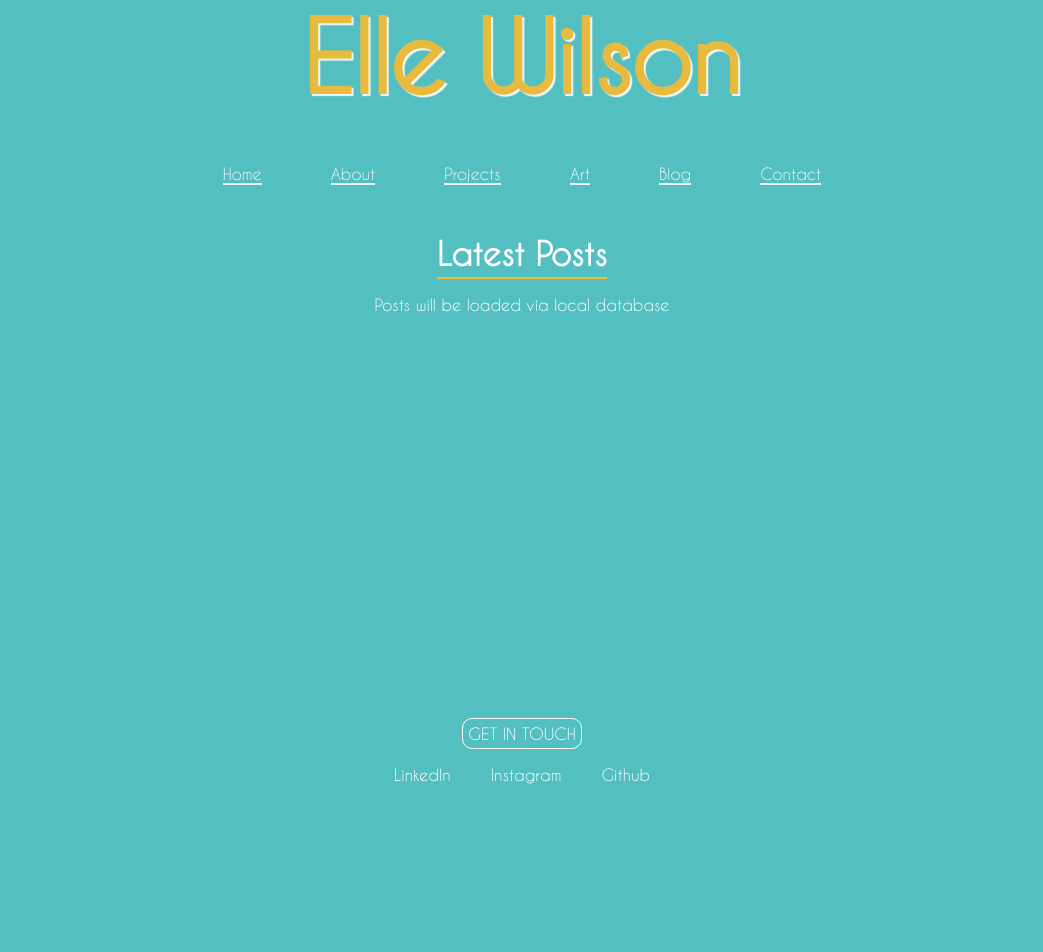
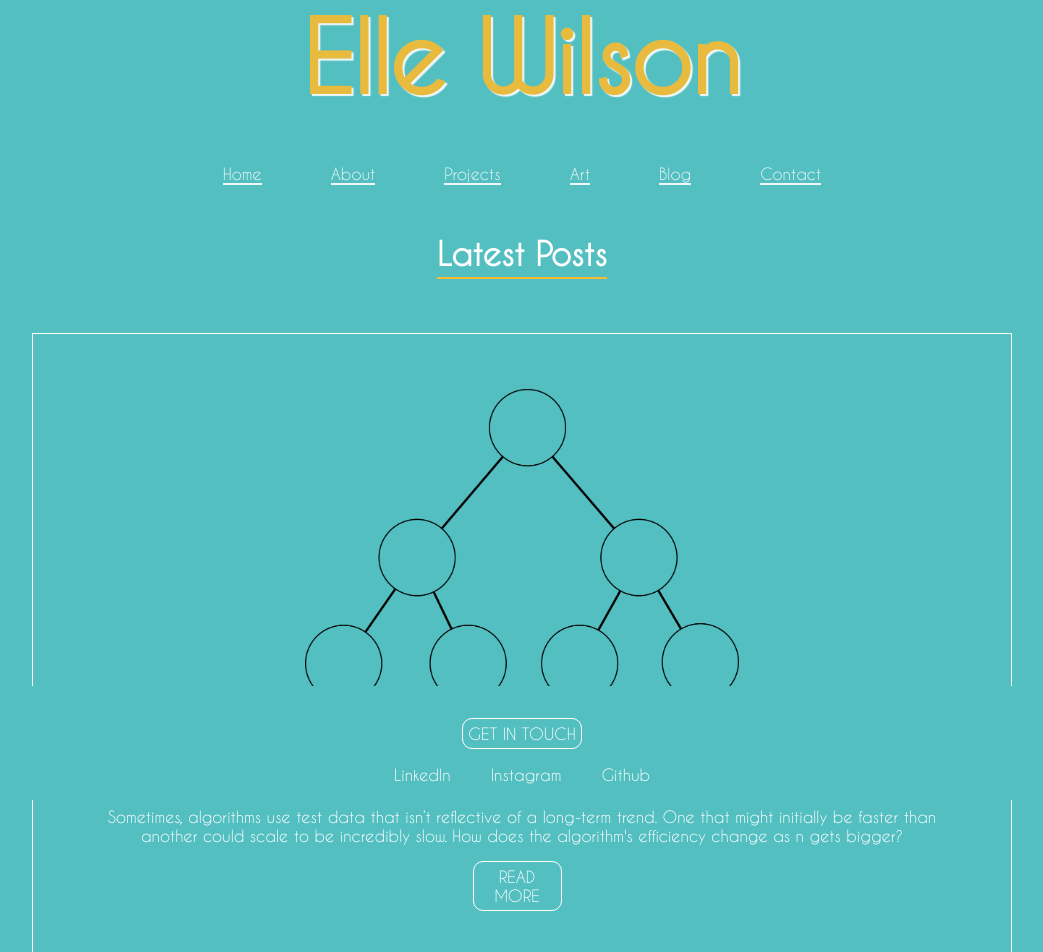
Before and after one commit to ellewilson96/elle-wilson, a React (Create React App) app: page /blog in a window 1280 px wide. Shown: the top 952 px of the page, without its empty margins (118-1161 px from the left). Before the commit the page ends 800 px from the top, so only its background shows below. Built offline with nearby package versions, Linux system fonts and the light colour scheme.

Commit message:
add blog posts, add signature image to about page

```diff
--- a/src/components/About.js
+++ b/src/components/About.js
@@ -1,6 +1,7 @@
 import React, { Component } from 'react';
 import '../styles/About.css'
 import profile from '../img/profile.png'
+import sign from '../img/sign.png'
 
   class About extends Component {
 
@@ -22,9 +23,14 @@ import profile from '../img/profile.png'
             Full-Stack Software Engineering online immersive. While committing full-time hours every week as both a supervisor and a student,
             Elle worked remotely to complete the program in January of 2019.</p>
           </div>
+        <div className="signature">
           <div className="profile-image">
           <img src={profile} alt="me" />
           </div>
+          <div className="sign">
+          <img src={sign} alt="elle" />
+          </div>
+        </div>
     </div>
   )}
 }
--- a/src/components/Blog.js
+++ b/src/components/Blog.js
@@ -1,47 +1,112 @@
 import React, { Component } from 'react';
-import '../App.css'
+import big from '../img/blog/big-o.jpeg'
+import bone from '../img/blog/post-1.png'
+import btwo from '../img/blog/post-2.png'
+import bthree from '../img/blog/post-3.png'
+import bfour from '../img/blog/post-4.png'
+import bfive from '../img/blog/post-6.png'
 
   class Blog extends Component {
 
   render() {
     return(
       <div className="blog">
+        <div className="post-container">
+          <div className="post">
+            <div className="post-image">
+            <img src={bone} alt="one" />
+            </div>
+              <div className="post-content">
+								<h2>Big O Notation</h2>
+								<div className="blog-meta">May 5, 2019</div>
+								<p>Sometimes, algorithms use test data that isn’t reflective of a long-term trend. One that might initially be faster than another could scale to be incredibly slow. How does the algorithm's efficiency change as n gets bigger?
+								</p>
+            <div className="site-button">
+              <button>
+					         <a href="http://ellewilson.org/big_o_notation" className="read-more">Read More</a>
+              </button>
+             </div>
+          </div>
+          </div>
+          <div className="post">
+          <div className="post-image">
+            <img src={btwo} alt="two" />
+            </div>
+            <div className="post-content">
+							<h2>Sorting Lists</h2>
+							<div className="blog-meta">May 1, 2019</div>
+							<p>The essential question here is: How can we place a given element into our array while keeping the array sorted?
+							Here, we will explore the insertion sort method. How efficient, in terms of time complexity, is this method compared to others?</p>
+              <div className="site-button">
+                <button>
+              <a href="http://ellewilson.org/sorting_lists" className="read-more">Read More</a>
+                </button>
+                </div>
+          </div>
+          </div>
+          <div className="post">
+          <div className="post-image">
+            <img src={bthree} alt="three" />
+            </div>
+            <div className="post-content">
+							<h2>Searching Arrays with Algorithms</h2>
+							<div className="blog-meta">April 26, 2019</div>
+							<p>If you have 100,000,000 sorted elements, what would the worst case be for a linear search vs binary search?</p>
+              <div className="site-button">
+                <button>
+            	<a href="http://ellewilson.org/searching_arrays" className="read-more">Read More</a>
+              </button>
+              </div>
+          </div>
+          </div>
+          <div className="post">
+          <div className="post-image">
+            <img src={bfour} alt="four" />
+            </div>
+            <div className="post-content">
+							<h2>React Data Flow with Redux</h2>
+							<div className="blog-meta">January 2, 2019</div>
+							<p>As I am researching more and more about React and Redux, I wanted to share my thoughts and try to explain the data flow within React/Redux applications. This was the topic that caused the most frustration for me, so now that I understand it better, I will try to outline my thoughts in the way that makes the most sense for me.</p>
+              <div className="site-button">
+                <button>
+              <a href="http://ellewilson.org/react_data_flow_with_redux" className="read-more">Read More</a>
+              </button>
+              </div>
+          </div>
+          </div>
+          <div className="post">
+          <div className="post-image">
+            <img src={bfive} alt="five" />
+            </div>
+            <div className="post-content">
+								<h2>Asynchronous Actions in React/Redux</h2>
+								<div className="blog-meta">January 2, 2019</div>
+								<p>“If a handler function returns a value, the promise returned by then gets resolved with the returned value as its value”</p>
+                <div className="site-button">
+                  <button>
+              	<a href="http://ellewilson.org/a_b_c_d" className="read-more">Read More</a>
+                </button>
+                </div>
+            </div>
+          </div>
+          <div className="post">
+          <div className="post-image">
+            <img src={big} alt="five" />
+            </div>
+            <div className="post-content">
+  								<h2>React/Redux with a Rails API</h2>
+  								<div className="blog-meta">December 19, 2018</div>
+  								<p>The React and Redux sections were probably some of the most challenging for me, mostly because I felt the content was quite arbitrary at first, with terms like “store,” “state,” “props,” feeling so foreign. It felt almost impossible to keep up with all of this new information, but I felt I had to keep going and eventually it would click.</p>
+                  <div className="site-button">
+                    <button>
+              		<a href="http://ellewilson.org/react_and_redux_with_a_rails_api" className="read-more">Read More</a>
+                  </button>
+                </div>
+          </div>
+        </div>
+        </div>
       </div>
   )}
 }
 
 export default Blog;
-
-  //
-	// <section class="intro-section">
-	// 	<div class="container text-center">
-	// 		<div class="row">
-	// 			<div class="col-xl-10 offset-xl-1">
-	// 				<h2 class="section-title">Latest Posts</h2>
-	// 			</div>
-	// 		</div>
-	// 	</div>
-	// </section>
-  //
-	// <div class="page-section">
-	// 	<div class="container">
-	// 			<div class="row mb-5">
-	// 				<div class="col-md-6">
-	// 					<div class="blog-item">
-	// 						<figure class="thumb">
-	// 							<img src="img/blog/big-o.jpeg" alt="">
-	// 						</figure>
-	// 						<article class="blog-content">
-	// 							<h2>Big O Notation</h2>
-	// 							<div class="blog-meta">May 5, 2019</div>
-	// 							<p>Sometimes, algorithms use test data that isn’t reflective of a long-term trend. One that might initially be faster than another could scale to be incredibly slow. <br>How does the algorithm's efficiency change as n gets bigger?
-	// 							</p>
-	// 				<a href="http://ellewilson.org/big_o_notation" class="read-more">Read More</a>
-	// 						</article>
-	// 					</div>
-	// 				</div>
-	// 			</div>
-	// 		</div>
-	// 	</div>
-  //
-	// 	<!-- BLOG POSTS WILL BE LOADED FROM A DATABASE -->
--- a/src/components/Home.js
+++ b/src/components/Home.js
@@ -16,7 +16,7 @@ import { Link } from 'react-router-dom'
       <div className="home-buttons">
       <div className="site-button">
         <button>
-        <Link to="/">Projects</Link>
+        <Link to="/projects">Projects</Link>
         </button>
         <div className="site-button">
           <button>
--- a/src/containers/BlogContainer.js
+++ b/src/containers/BlogContainer.js
@@ -1,5 +1,7 @@
 import React, { Component } from 'react';
-import '../App.css'
+import Blog from '../components/Blog.js'
+import '../styles/Blog.css'
+
 
   class BlogContainer extends Component {
 
@@ -10,7 +12,8 @@ import '../App.css'
         <h2>Latest Posts</h2>
       </div>
       <div className="content">
-      <p>Posts will be loaded via local database</p>
+      <p></p>
+      <Blog />
       </div>
     </div>
   )}
--- a/src/styles/About.css
+++ b/src/styles/About.css
@@ -16,13 +16,29 @@
   padding-bottom: 5px;
 }
 
+.sign {
+  margin: auto;
+  vertical-align: middle;
+}
+
 .sign img {
   filter: brightness(0) invert(1);
 }
 
+.signature {
+  display: flex;
+  flex-direction: row;
+}
+
 .profile-image img {
-  max-width: 10%;
-  min-width: 6%;
+  opacity: 0.8;
+  margin-top: 5%;
+  width: 200px;
   border-radius: 10px;
   border: 1px solid #f9ba30;
+  transition: 0.5s;
 }
+
+.profile-image img:hover {
+  opacity: 1.0;
+}
--- /dev/null
+++ b/src/styles/Blog.css
@@ -0,0 +1,35 @@
+
+/* blog container component divs */
+
+.blog-container {
+  max-width: 100%;
+  display: flex;
+  flex-direction: column;
+  overflow: scroll;
+}
+
+/* blog component divs */
+
+.post-container {
+}
+
+.post-content h2 {
+  width: fit-content;
+  border-bottom: 2px solid #f9ba30;
+  margin: 10px auto;
+  padding: 1%;
+}
+
+.post {
+  padding: 5%;
+  border: 0.5px solid #FFFFFF;
+  margin: 5%;
+}
+
+.post img {
+  max-width: 50%;
+}
+
+.post a:hover {
+  cursor: pointer;
+}
--- a/src/styles/Contact.css
+++ b/src/styles/Contact.css
@@ -11,7 +11,7 @@
 .contact-input {
   display: flex;
   flex-direction: column;
-  font-family: 'Caviar Dreams', sans-serif;
+  font-family: 'caviar_dreamsregular', sans-serif;
   font-size: 0.8em;
   color: #FFFFFF;
   background-color: transparent;
```
